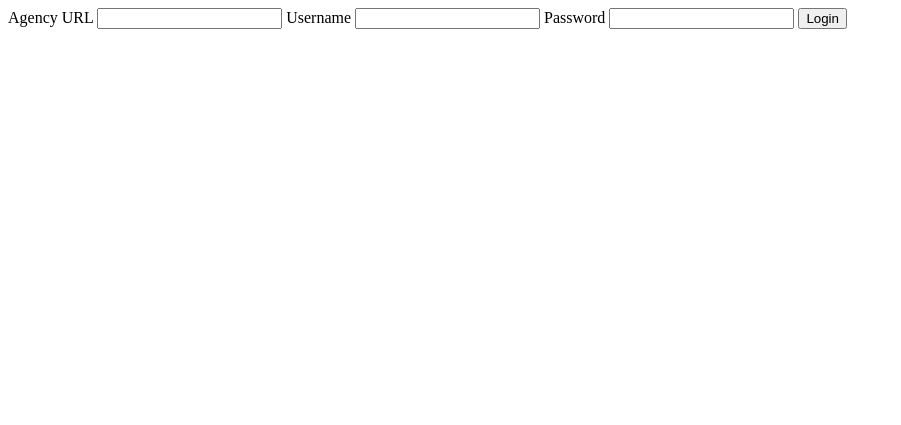
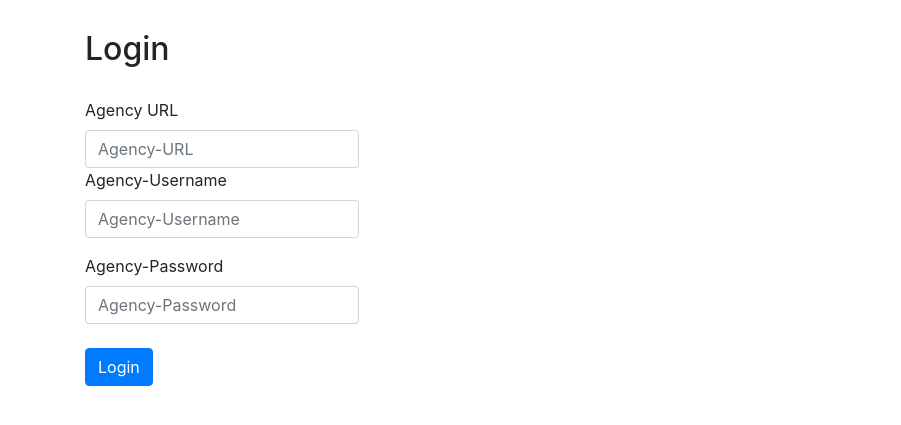
Before and after one commit to curious-containers/cc-jupyter-service, a Flask app: page /auth/login in a window 1280 px wide. Shown: the top 425 px of the page, without its empty margins (0-901 px from the left). Run offline with Flask 2, Linux system fonts and the light colour scheme; parts of the project's set-up code (start-up, migrations or seed data) failed here and were passed over; some libraries are stand-ins or nearby versions.

Commit message:
FEAT(Frontend): styled login page

```diff
--- a/cc_jupyter_service/service/static/style.css
+++ b/cc_jupyter_service/service/static/style.css
@@ -25,6 +25,11 @@
 
 h3 {
     margin-top: 15px;
+}
+
+h2 {
+    margin-top: 30px;
+    margin-bottom: 30px;
 }
 
 #customDockerImage {
--- a/cc_jupyter_service/service/templates/login.html
+++ b/cc_jupyter_service/service/templates/login.html
@@ -4,18 +4,31 @@
 <head>
     <meta charset="UTF-8">
     <title>Login</title>
+    <meta name="viewport" content="width=device-width, initial-scale=1">
+    <link rel="stylesheet" href="https://maxcdn.bootstrapcdn.com/bootstrap/4.5.0/css/bootstrap.min.css">
+    <link rel="stylesheet" href="{{ url_for('static', filename='style.css') }}">
 </head>
 <body>
 
-<form method='Post'>
-    <label for="agencyUrl">Agency URL</label>
-    <input name="agencyUrl" id="agencyUrl" required>
-    <label for="agencyUsername">Username</label>
-    <input name="agencyUsername" id="agencyUsername">
-    <label for="agencyPassword">Password</label>
-    <input type="password" name="agencyPassword" id="agencyPassword">
-    <input type="submit" value="Login">
-</form>
+<div class="container">
+    <h2>Login</h2>
+    <form method='Post'>
+        <div class="col-xs-5">
+            <label for="agencyUrl">Agency URL</label>
+            <input class="form-control" placeholder="Agency-URL" name="agencyUrl" id="agencyUrl" required>
+        </div>
+        <div class="form-group">
+            <label for="agencyUsername">Agency-Username</label>
+            <input class="form-control" placeholder="Agency-Username" name="agencyUsername" id="agencyUsername" required>
+        </div>
+        <div>
+            <label for="agencyPassword">Agency-Password</label>
+            <input class="form-control" placeholder="Agency-Password" type="password" name="agencyPassword" id="agencyPassword" required>
+        </div>
+        <br>
+        <input type="submit" class="btn btn-primary" value="Login">
+    </form>
+</div>
 
 </body>
 </html>
```
